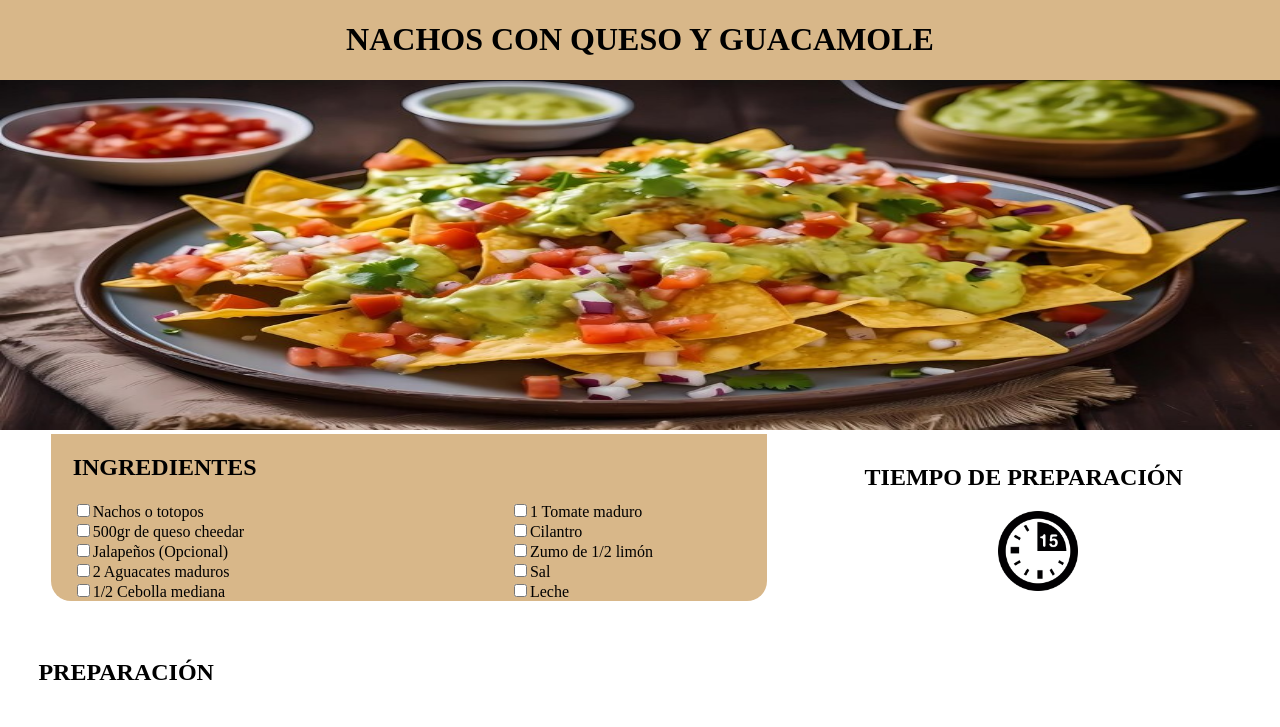
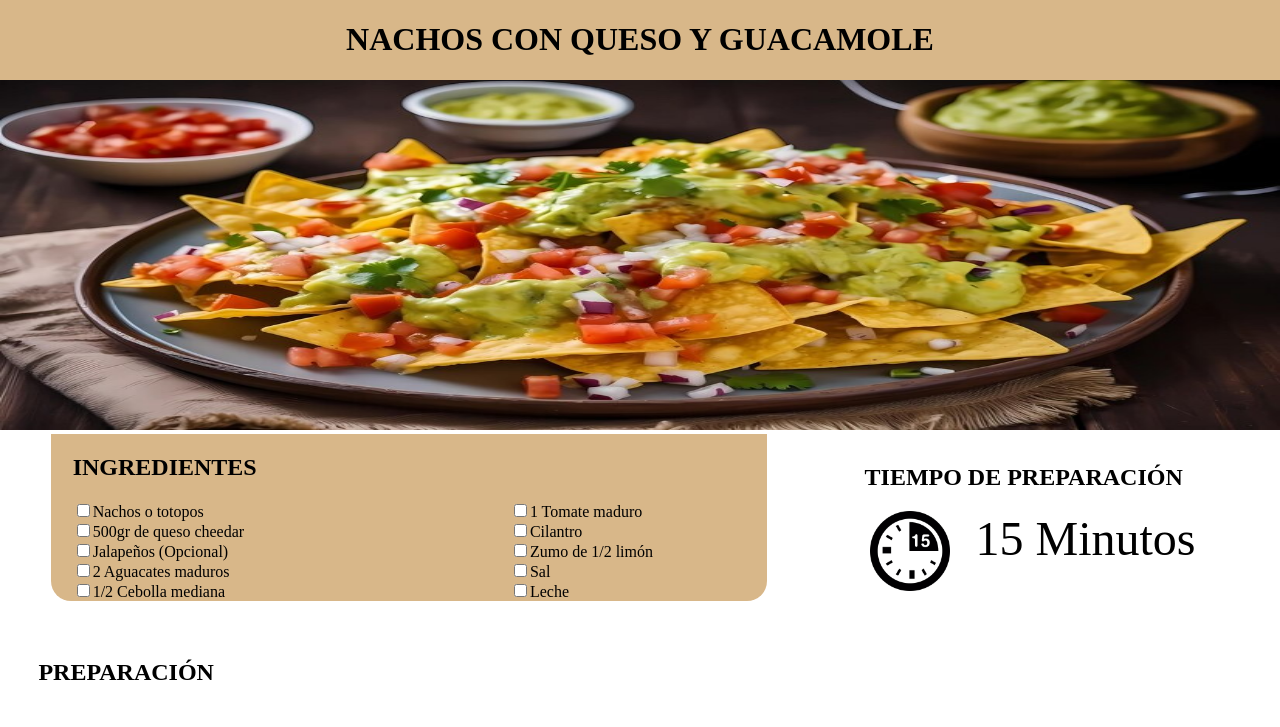
Before and after one commit to ConchyP/My-favourite-food, a website: page index.html in a window 1280 px wide. Shown: the top 727 px of the page. Drawn offline with Linux system fonts and the light colour scheme.

Commit message:
last change

```diff
--- a/index.html
+++ b/index.html
@@ -65,7 +65,8 @@
 
             <div class="timecontainer">
                 <h2>TIEMPO DE PREPARACIÓN</h2>
-               <img src="./public/assets/icons/marca-de-15-minutos-en-el-reloj.png"  alt="reloj">
+           <div class="timepreparation"><img src="./public/assets/icons/marca-de-15-minutos-en-el-reloj.png"  alt="reloj">15 Minutos</div>
+
 
             </div>
             </section>
--- a/src/sass/styles.scss
+++ b/src/sass/styles.scss
@@ -15,6 +15,7 @@ body {
 
   main {
 
+
     .banner {
       width: 100%;
       height: 350px;
@@ -25,6 +26,7 @@ body {
       display: grid;
       grid-template-columns: repeat(3 fr);
       margin-left: 4%;
+
 
       .ingredients {
         background-color: rgb(216, 183, 137);
@@ -55,15 +57,22 @@ body {
           text-align: center;
           align-items: center;
 
+          .timepreparation{
+            display:flex;
+            text-align: center;
+            font-size: 3em;
+
+          }
         }
 
         img {
-          margin-left: 30%;
+          margin-left: 20%;
+          margin-right: 5%;
           display: grid;
           grid-row: 2 /2;
           grid-column: 1 /1;
-          width: 100px ;
-          height: 100px;
+          width: 80px ;
+          height: 80px;
 
         }
 
@@ -76,7 +85,6 @@ body {
       grid-template-columns: 1fr 1fr;
       gap: 5%;
       margin: 3%;
-
 
       .columnText1 {
         display: grid;
```
Also changed, not shown: public/assets/icons/reloj-digital.png (deleted), public/assets/icons/reloj.png (deleted), public/css/styles.css, 1 other file.
